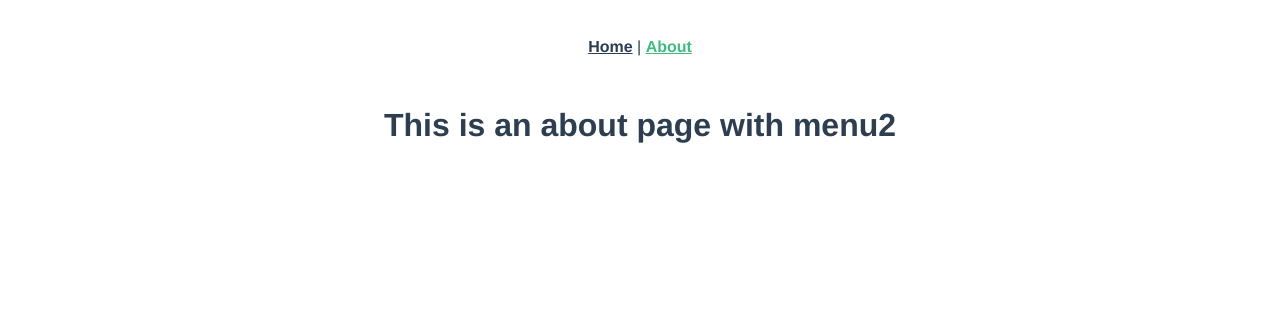
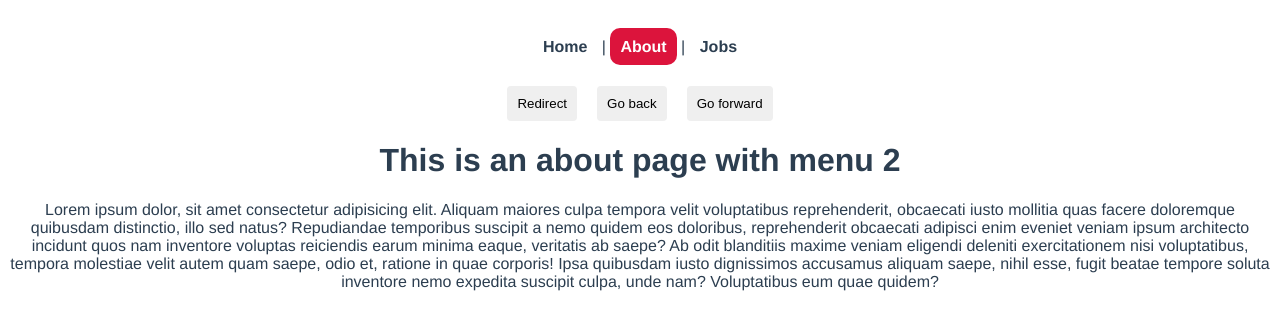
Before and after one commit to glucinium/VUE-3---Router, a Vue app: page /about in a window 1280 px wide. Shown: the top 330 px of the page. Built offline with nearby package versions, Linux system fonts and the light colour scheme.

Commit message:
Implémentation de la navigation

```diff
--- a/src/App.vue
+++ b/src/App.vue
@@ -1,10 +1,34 @@
 <template>
   <nav>
     <router-link to="/">Home</router-link> |
-    <router-link to="/about">About</router-link>
+    <router-link :to="{name: 'About'}">About</router-link> |
+    <router-link :to="{name: 'Jobs'}">Jobs</router-link>
   </nav>
+
+  <button @click="redirect">Redirect</button>
+  <button @click="back">Go back</button>
+  <button @click="forward">Go forward</button>
+
   <router-view/>
 </template>
+
+<script>
+
+export default {
+  methods: {
+    redirect() {
+      this.$router.push({ name: 'Home' })
+    },
+    back() {
+      this.$router.go(-1)
+    },
+    forward() {
+      this.$router.go(1)
+    }
+  }
+}
+</script>
+
 
 <style>
 #app {
@@ -22,9 +46,24 @@ nav {
 nav a {
   font-weight: bold;
   color: #2c3e50;
+  text-decoration:none;
+  padding:10px;
+  border-radius:10px;
 }
 
 nav a.router-link-exact-active {
-  color: #42b983;
+  color: white;
+  background:crimson;
+}
+
+button{
+  margin: 0 10px;
+  padding: 10px;
+  border: none;
+  border-radius: 4px;
+}
+button:hover{
+  background: crimson;
+  cursor: pointer;
 }
 </style>
--- a/src/router/index.js
+++ b/src/router/index.js
@@ -1,21 +1,46 @@
 import { createRouter, createWebHistory } from 'vue-router'
 import HomeView from '../views/HomeView.vue'
 import About from '../views/AboutView.vue'
+import Jobs from '../views/jobs/JobsView.vue'
+import JobDetails from '../views/jobs/JobDetailsView.vue'
+import NotFound from '../views/NotFoundView.vue'
 
 const routes = [
   {
     path: '/',
-    name: 'home',
+    name: 'Home',
     component: HomeView
   },
   {
     path: '/about',
-    name: 'about',
+    name: 'About',
     component: About
     // route level code-splitting
     // this generates a separate chunk (about.[hash].js) for this route
     // which is lazy-loaded when the route is visited.
     //component: () => import(/* webpackChunkName: "about" */ '../views/AboutView.vue')
+  },
+  {
+    path: '/jobs',
+    name: 'Jobs',
+    component: Jobs
+  },
+  {
+    path: '/jobs/:id',
+    name: 'JobDetails',
+    component: JobDetails,
+    props: true
+  },
+  // Redirect
+  {
+    path: '/all-jobs',
+    redirect: '/jobs'
+  },
+  // Catch all 404
+  {
+    path: '/:catchAll(.*)',
+    name: "NotFound",
+    component: NotFound
   }
 ]
 
--- a/src/views/AboutView.vue
+++ b/src/views/AboutView.vue
@@ -1,5 +1,6 @@
 <template>
   <div class="about">
-    <h1>This is an about page with menu2</h1>
+    <h1>This is an about page with menu 2</h1>
+    <p>Lorem ipsum dolor, sit amet consectetur adipisicing elit. Aliquam maiores culpa tempora velit voluptatibus reprehenderit, obcaecati iusto mollitia quas facere doloremque quibusdam distinctio, illo sed natus? Repudiandae temporibus suscipit a nemo quidem eos doloribus, reprehenderit obcaecati adipisci enim eveniet veniam ipsum architecto incidunt quos nam inventore voluptas reiciendis earum minima eaque, veritatis ab saepe? Ab odit blanditiis maxime veniam eligendi deleniti exercitationem nisi voluptatibus, tempora molestiae velit autem quam saepe, odio et, ratione in quae corporis! Ipsa quibusdam iusto dignissimos accusamus aliquam saepe, nihil esse, fugit beatae tempore soluta inventore nemo expedita suscipit culpa, unde nam? Voluptatibus eum quae quidem?</p>
   </div>
 </template>
--- a/src/views/HomeView.vue
+++ b/src/views/HomeView.vue
@@ -1,18 +1,19 @@
 <template>
   <div class="home">
-    <img alt="Vue logo" src="../assets/logo.png">
-    <HelloWorld msg="Welcome to Your Vue.js App"/>
+    <h1>Homepage</h1>
+    <p>Lorem ipsum dolor sit, amet consectetur adipisicing elit. Est dolorum enim sunt distinctio, accusantium laboriosam dolorem inventore obcaecati molestiae ullam ad amet temporibus assumenda aut. Voluptatem magni, nemo natus repellendus ab nulla earum aliquid, officia adipisci pariatur id deleniti? Perferendis, blanditiis pariatur! Perspiciatis, autem dicta?</p>
+    <p>Lorem ipsum dolor sit, amet consectetur adipisicing elit. Est dolorum enim sunt distinctio, accusantium laboriosam dolorem inventore obcaecati molestiae ullam ad amet temporibus assumenda aut. Voluptatem magni, nemo natus repellendus ab nulla earum aliquid, officia adipisci pariatur id deleniti? Perferendis, blanditiis pariatur! Perspiciatis, autem dicta?</p>
   </div>
 </template>
 
 <script>
 // @ is an alias to /src
-import HelloWorld from '@/components/HelloWorld.vue'
+//import HelloWorld from '@/components/HelloWorld.vue'
+
 
 export default {
   name: 'HomeView',
   components: {
-    HelloWorld
   }
 }
 </script>
--- /dev/null
+++ b/src/views/NotFoundView.vue
@@ -0,0 +1,14 @@
+<template>
+    <h4>404</h4>
+    <h3>Page not found</h3>
+</template>
+
+<script>
+export default {
+
+}
+</script>
+
+<style>
+
+</style>
--- /dev/null
+++ b/src/views/jobs/JobDetailsView.vue
@@ -0,0 +1,19 @@
+<template>
+    <h1>Job details page</h1>
+    <p>The job id is {{ id }}</p>
+</template>
+
+<script>
+export default {
+    props: ['id'],
+    // data(){
+    //     return {
+    //         id: this.$route.params.id
+    //     }
+    // }
+}
+</script>
+
+<style>
+
+</style>
--- /dev/null
+++ b/src/views/jobs/JobsView.vue
@@ -0,0 +1,41 @@
+<template>
+    <h1>Jobs</h1>
+    <div v-for="job in jobs" :key="job.id" class="job">
+        <router-link :to='{ name: "JobDetails", params: {id: job.id} }'>
+            <h2>{{ job.title }}</h2>
+        </router-link>
+    </div>
+</template>
+
+<script>
+export default {
+    name: 'JobsView',
+    data(){
+        return {
+            jobs: [
+                { title: 'Ninja UX designer', id: 1, details: 'lorem'},
+                { title: 'Ninja web developper', id: 2, details: 'lorem'},
+                { title: 'Ninja vue developper', id: 3, details: 'lorem'},
+            ]
+        }
+    }
+}
+</script>
+
+<style>
+.job h2{
+    background: #F4F4F4;
+    padding: 20px;
+    border-radius: 10px;
+    margin: 10px auto;
+    max-width: 600px;
+    cursor: pointer;
+    color: #444;
+}
+.job h2:hover{
+    background: #ddd;
+}
+.job a{
+    text-decoration: none;
+}
+</style>
```
